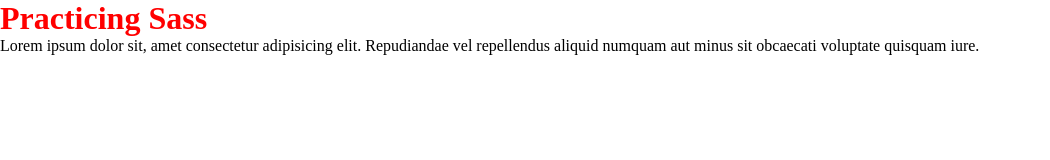
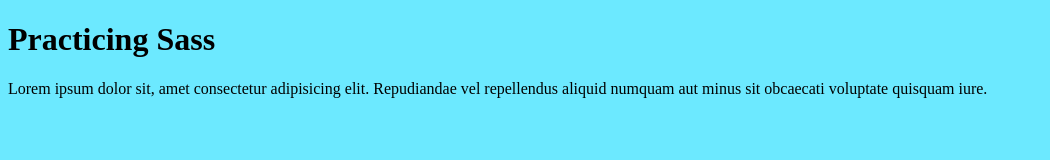
Before and after one commit to Asfak00/sass-learning, a plain HTML site: page index.html in a window 1280 px wide. Shown: the whole page, without its empty margins (0-1050 px from the left). Drawn offline with Linux system fonts and the light colour scheme.

Commit message:
file uploaded

```diff
--- /dev/null
+++ b/Nesting/nesting.scss
@@ -0,0 +1,14 @@
+// variables
+$textColor: rgb(0, 0, 0);
+$bgColor: rgb(108, 233, 255);
+
+// nesting in sass
+body {
+  background-color: $bgColor;
+  h1 {
+    color: $textColor;
+  }
+  p {
+    color: $textColor;
+  }
+}
--- a/Styles/style.scss
+++ /dev/null
@@ -1,13 +0,0 @@
-/* css reset code */
-
-* {
-  margin: 0;
-  padding: 0;
-  box-sizing: border-box;
-}
-
-body {
-  h1 {
-    color: red;
-  }
-}
--- /dev/null
+++ b/Variable/variable.scss
@@ -0,0 +1,15 @@
+// variables
+$textColor: rgb(255, 255, 255);
+$bgColor: rgb(0, 152, 253);
+
+body {
+  background-color: $bgColor;
+}
+
+h1 {
+  color: $textColor;
+}
+
+p {
+  color: $textColor;
+}
--- a/index.html
+++ b/index.html
@@ -4,7 +4,7 @@
     <meta charset="UTF-8" />
     <meta name="viewport" content="width=device-width, initial-scale=1.0" />
     <title>Practice Sass</title>
-    <link rel="stylesheet" href="./Styles/style.css" />
+    <link rel="stylesheet" href="./Nesting/nesting.css" />
   </head>
   <body>
     <h1>Practicing Sass</h1>
```
Also changed, not shown: Nesting/nesting.css (added), Styles/style.css (deleted), Variable/variable.css (added), 4 other files.
